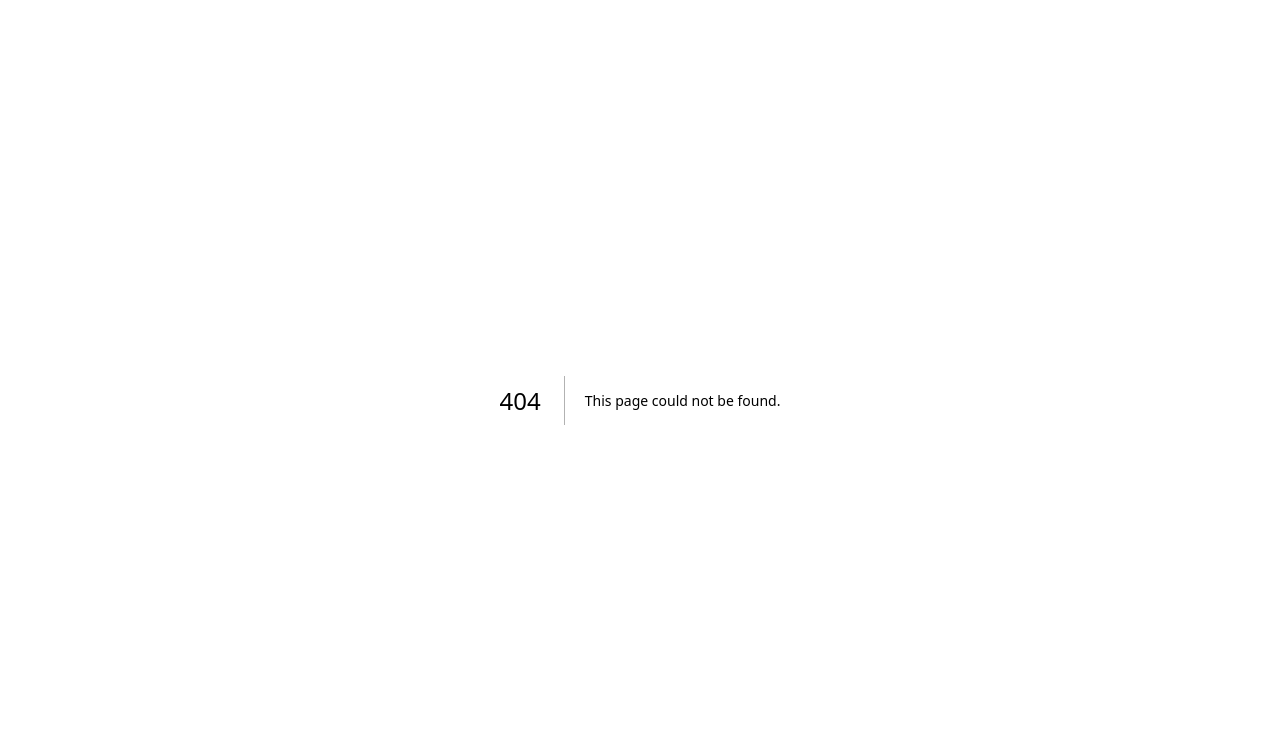
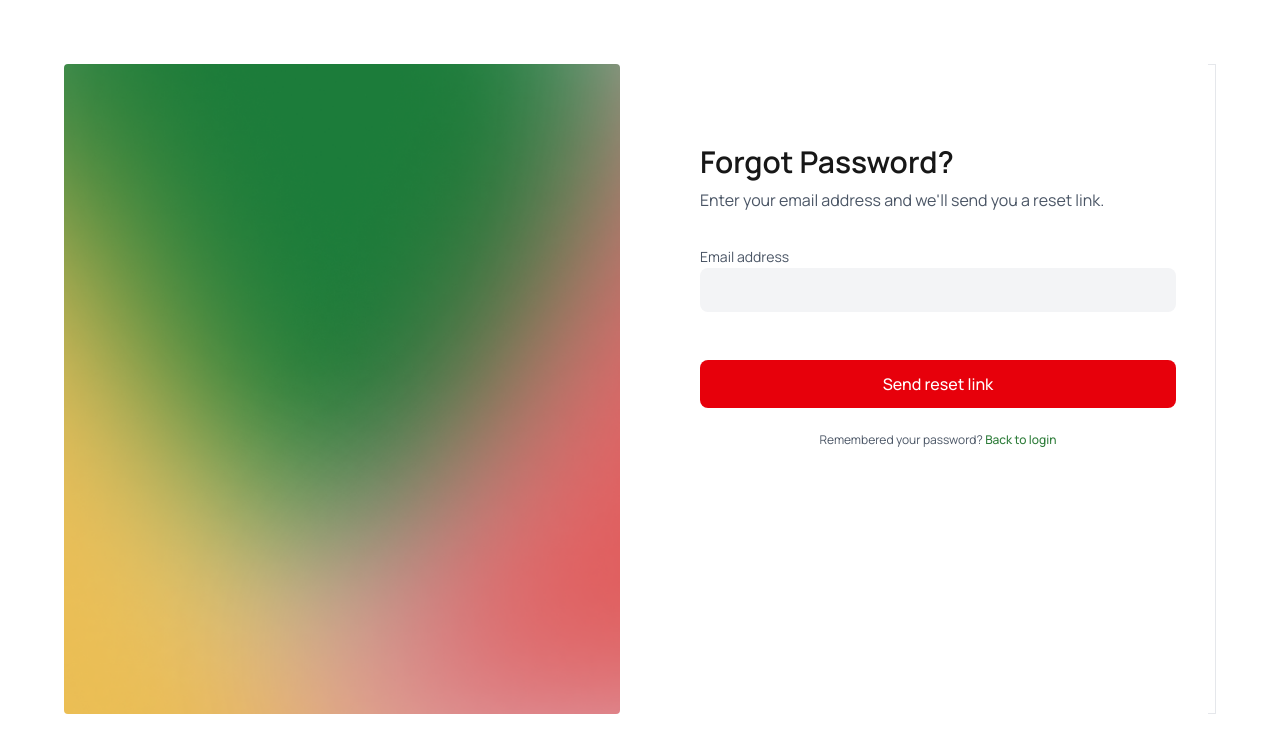
Before and after one commit to maycodin/Bloodlines-webapp, a Next.js app: page /RegisterPage/Forgot-password in a window 1280 px wide. Before the commit this address had no page. Shown: the top 752 px of the page. Built offline with nearby package versions, Linux system fonts and the light colour scheme.

Commit message:
feat: add register, login and forgot password pages

```diff
--- /dev/null
+++ b/app/RegisterPage/Forgot-password/page.tsx
@@ -0,0 +1,97 @@
+"use client";
+
+import { useState } from "react";
+import Image from "next/image";
+import Link from "next/link";
+
+export default function ForgotPasswordPage() {
+  const [email, setEmail] = useState("");
+  const [error, setError] = useState<string | null>(null);
+  const [success, setSuccess] = useState(false);
+
+  const handleSubmit = (e: React.FormEvent) => {
+    e.preventDefault();
+
+    if (!email) {
+      setError("Email is required");
+      return;
+    }
+
+    if (!/\S+@\S+\.\S+/.test(email)) {
+      setError("Enter a valid email");
+      return;
+    }
+
+    setError(null);
+    setSuccess(true);
+
+    // call API to send reset link
+    console.log("Reset link sent to:", email);
+  };
+
+  return (
+    <main className="min-h-screen">
+      <section className="min-h-[calc(100vh-80px)] p-10 md:py-16 flex items-center">
+        <div className="mx-auto mb-10 w-full max-w-6xl grid grid-cols-1 lg:grid-cols-2 gap-10">
+          <div className="hidden lg:block relative h-162.5">
+            <Image
+              src="/Side.png"
+              alt="Visual"
+              fill
+              className="rounded-sm object-cover"
+            />
+          </div>
+
+          {/* Form */}
+          <div className="bg-white p-10 md:px-10 md:py-20 relative">
+            {/* DESIGN LINES */}
+            <div className="absolute top-0 right-0 w-2 h-px bg-gray-200" />
+            <div className="absolute bottom-0 right-0 w-2 h-px bg-gray-200" />
+            <div className="absolute right-0 top-0 h-full w-px bg-gray-200" />
+
+            <h1 className="text-3xl font-semibold mb-2">Forgot Password?</h1>
+            <p className="text-gray-600 mb-8">
+              Enter your email address and we&apos;ll send you a reset link.
+            </p>
+
+            <form onSubmit={handleSubmit} className="space-y-6">
+              <div>
+                <label className="text-sm text-gray-600">Email address</label>
+                <input
+                  type="email"
+                  className="input bg-gray-100 outline-none border-none focus:ring-0"
+                  value={email}
+                  onChange={(e) => setEmail(e.target.value)}
+                />
+                {error && <p className="text-xs text-red-500 mt-1">{error}</p>}
+              </div>
+
+              {success && (
+                <p className="text-xs text-green-600">
+                  Reset link sent! Check your inbox.
+                </p>
+              )}
+
+              <button
+                type="submit"
+                className="w-full py-3 mt-6 rounded-lg font-medium bg-red-600 text-white"
+              >
+                Send reset link
+              </button>
+
+              <p className="text-xs text-center text-gray-600">
+                Remembered your password?{" "}
+                <Link
+                  href="/RegisterPage/Login"
+                  className="text-[#2d7c39] hover:underline font-medium"
+                >
+                  Back to login
+                </Link>
+              </p>
+            </form>
+          </div>
+        </div>
+      </section>
+    </main>
+  );
+}
--- a/app/RegisterPage/Login/page.tsx
+++ b/app/RegisterPage/Login/page.tsx
@@ -2,21 +2,22 @@
 
 import { useState } from "react";
 import Image from "next/image";
-import AuthNavbar from "@/components/AuthNavbar";
+import Link from "next/link";
 
 export default function LoginPage() {
   const [email, setEmail] = useState("");
   const [password, setPassword] = useState("");
   const [remember, setRemember] = useState(false);
   const [showPassword, setShowPassword] = useState(false);
-  const [errors, setErrors] = useState<{ email?: string; password?: string }>({});
+  const [errors, setErrors] = useState<{ email?: string; password?: string }>(
+    {}
+  );
 
   const validate = () => {
     const err: typeof errors = {};
 
     if (!email) err.email = "Email is required";
-    else if (!/\S+@\S+\.\S+/.test(email))
-      err.email = "Enter a valid email";
+    else if (!/\S+@\S+\.\S+/.test(email)) err.email = "Enter a valid email";
 
     if (!password) err.password = "Password is required";
 
@@ -33,12 +34,9 @@ export default function LoginPage() {
 
   return (
     <main className="min-h-screen">
-      <AuthNavbar />
-
-      <section className="min-h-[calc(100vh-80px)] flex items-center">
+      <section className="min-h-[calc(100vh-80px)] p-10 md:py-16 flex items-center">
         <div className="mx-auto mb-10 w-full max-w-6xl grid grid-cols-1 lg:grid-cols-2 gap-10">
-
-          <div className="hidden lg:block relative h-[650px]">
+          <div className="hidden lg:block relative h-162.5">
             <Image
               src="/Side.png"
               alt="Visual"
@@ -49,10 +47,9 @@ export default function LoginPage() {
 
           {/* Form */}
           <div className="bg-white p-10 md:px-10 md:py-20 relative">
-
             {/* DESIGN LINES */}
-            <div className="absolute top-0 left-138 w-1.25 h-px bg-gray-200" />
-            <div className="absolute bottom-0 left-0 w-1.25 h-2px bg-gray-200" />
+            <div className="absolute top-0 right-0 w-2 h-px bg-gray-200" />
+            <div className="absolute bottom-0 right-0 w-2 h-px bg-gray-200" />
             <div className="absolute right-0 top-0 h-full w-px bg-gray-200" />
 
             <h1 className="text-3xl font-semibold mb-2">Welcome Back!</h1>
@@ -61,9 +58,10 @@ export default function LoginPage() {
             </p>
 
             <form onSubmit={handleSubmit} className="space-y-6">
-
               <div>
-                <label className="text-sm text-gray-600">Enter email address</label>
+                <label className="text-sm text-gray-600">
+                  Enter email address
+                </label>
                 <input
                   type="email"
                   className="input bg-gray-100 outline-none border-none focus:ring-0"
@@ -71,9 +69,7 @@ export default function LoginPage() {
                   onChange={(e) => setEmail(e.target.value)}
                 />
                 {errors.email && (
-                  <p className="text-xs text-red-500 mt-1">
-                    {errors.email}
-                  </p>
+                  <p className="text-xs text-red-500 mt-1">{errors.email}</p>
                 )}
               </div>
 
@@ -98,14 +94,11 @@ export default function LoginPage() {
                 </div>
 
                 {errors.password && (
-                  <p className="text-xs text-red-500 mt-1">
-                    {errors.password}
-                  </p>
+                  <p className="text-xs text-red-500 mt-1">{errors.password}</p>
                 )}
               </div>
 
               <div className="flex items-center justify-between text-xs">
-
                 <label className="flex items-center gap-2 text-gray-600">
                   <input
                     type="checkbox"
@@ -115,13 +108,12 @@ export default function LoginPage() {
                   />
                   Remember me
                 </label>
-
-                <button
-                  type="button"
+                <Link
+                  href="/RegisterPage/Forgot-password"
                   className="text-gray-900 hover:underline"
                 >
                   Forgot your password?
-                </button>
+                </Link>
               </div>
 
               <button
@@ -133,11 +125,13 @@ export default function LoginPage() {
 
               <p className="text-xs text-center text-gray-600">
                 Don&apos;t have an account?{" "}
-                <span className="text-green-600 cursor-pointer">
+                <Link
+                  href="/RegisterPage/Signup"
+                  className="text-[#2d7c39] hover:underline font-medium"
+                >
                   Register
-                </span>
+                </Link>
               </p>
-
             </form>
           </div>
         </div>
--- a/app/RegisterPage/Signup/page.tsx
+++ b/app/RegisterPage/Signup/page.tsx
@@ -2,7 +2,6 @@
 
 import { useState } from "react";
 import Image from "next/image";
-import AuthNavbar from "@/components/AuthNavbar";
 
 type FormData = {
   fullName: string;
@@ -79,32 +78,37 @@ export default function SignupPage() {
     index: number;
     currentStep: number;
   }) {
-    const active = currentStep === index;
+    const isActive = currentStep === index;
+    const isImageStep = index === 1;
 
     return (
       <div
-        className={`relative flex-1 py-2 text-center text-sm font-medium
-        ${active ? "bg-green-500 text-white" : "bg-green-50 text-gray-700"}
-        rounded-lg`}
+        className={`relative flex-1 py-2 text-center text-sm font-medium rounded-md
+          ${
+            isActive
+              ? isImageStep
+                ? "bg-transparent text-white"
+                : "bg-[#2d7c39] text-white"
+              : "bg-green-50 text-gray-700"
+          }`}
       >
-        Step {index}
-        {active && index === 1 && (
-          <span
-            className="absolute top-0 -right-3 w-0 h-0
-            border-t-18 border-t-transparent
-            border-b-18 border-b-transparent
-            border-l-12 border-l-green-500"
+        {isActive && isImageStep && (
+          <Image
+            src="/Rectangle.png"
+            alt="Visual"
+            fill
+            className="object-cover z-0"
           />
         )}
+
+        <span className="relative z-10">Step {index}</span>
       </div>
     );
   }
 
   return (
     <main className="min-h-screen">
-      <AuthNavbar />
-
-      <section className="min-h-[calc(100vh-80px)] p-10 md:py-10 flex items-center">
+      <section className="min-h-[calc(100vh-80px)] p-10 md:py-16 flex items-center">
         <div className="mx-auto w-full max-w-6xl grid grid-cols-1 lg:grid-cols-2 gap-8">
           <div className="hidden lg:block relative h-162.5">
             <Image
@@ -116,10 +120,10 @@ export default function SignupPage() {
           </div>
 
           {/* Form */}
-          <div className="w-full max-w-lg bg-white p-10 md:py-20 relative text-sm">
+          <div className="w-full max-w-lg bg-white p-10 md:py-16 relative text-sm">
             {/* Design Lines */}
-            <div className="absolute top-0 left-0 w-full h-px bg-gray-200" />
-            <div className="absolute bottom-0 left-0 w-full h-px bg-gray-200" />
+            <div className="absolute top-0 right-0 w-2 h-px bg-gray-200" />
+            <div className="absolute bottom-0 right-0 w-2 h-px bg-gray-200" />
             <div className="absolute right-0 top-0 h-full w-px bg-gray-200" />
 
             <h1 className="text-3xl font-semibold mb-2">Join BloodLines</h1>
@@ -128,7 +132,7 @@ export default function SignupPage() {
             </p>
 
             {/* STEPS */}
-            <div className="flex gap-2 mb-8 bg-green-50 p-2 rounded-xl">
+            <div className="flex gap-0.5 mb-8 bg-green-50 rounded-xl">
               <StepBadge index={1} currentStep={step} />
               <StepBadge index={2} currentStep={step} />
               <StepBadge index={3} currentStep={step} />
@@ -172,7 +176,7 @@ export default function SignupPage() {
                 <button
                   disabled={!step1Complete}
                   onClick={() => setStep(2)}
-                  className={`w-full py-3 mt-10 rounded-lg font-medium
+                  className={`w-full py-3 mt-20 rounded-lg font-medium
       ${step1Complete ? "bg-red-600 text-white" : "bg-gray-400 text-white"}`}
                 >
                   Continue
@@ -261,7 +265,7 @@ export default function SignupPage() {
                 <button
                   disabled={!step2Complete}
                   onClick={() => setStep(3)}
-                  className={`w-full py-3 mt-10 rounded-lg font-medium
+                  className={`w-full py-3 rounded-lg font-medium
       ${step2Complete ? "bg-red-600 text-white" : "bg-gray-400 text-white"}`}
                 >
                   Continue
@@ -297,7 +301,7 @@ export default function SignupPage() {
 
                   <div className="flex-1 h-1.5 bg-gray-300 rounded">
                     <div
-                      className="h-full bg-green-600 transition-all"
+                      className="h-full bg-[#2d7c39] transition-all"
                       style={{
                         width: `${(passwordScore / 3) * 100}%`,
                       }}
@@ -358,7 +362,7 @@ export default function SignupPage() {
 
                 <button
                   disabled={!step3Complete}
-                  className={`w-full py-3 mt-8 rounded-lg font-medium
+                  className={`w-full py-3 rounded-lg font-medium
       ${step3Complete ? "bg-red-600 text-white" : "bg-gray-400 text-white"}`}
                 >
                   Create an account
@@ -376,7 +380,7 @@ function Checklist({ ok, label }: { ok: boolean; label: string }) {
   return (
     <div
       className={`flex items-center gap-2 ${
-        ok ? "text-green-600" : "text-red-500"
+        ok ? "text-[#2d7c39]" : "text-red-500"
       }`}
     >
       <span>{ok ? "✔" : "✖"}</span>
--- a/app/globals.css
+++ b/app/globals.css
@@ -9,6 +9,7 @@
   --color-background: var(--background);
   --color-foreground: var(--foreground);
   --color-light-mint: #ebfff1;
+  --color-green: #2d7c39;
   --font-sans: var(--font-geist-sans);
   --font-mono: var(--font-geist-mono);
 }
--- a/components/StepBadge.tsx
+++ b/components/StepBadge.tsx
@@ -1,3 +1,5 @@
+import Image from "next/image";
+
 type StepBadgeProps = {
   index: number;
   currentStep: number;
@@ -35,11 +37,13 @@ export default function StepBadge({
         <span
           className="absolute top-0 right-0 h-full w-6
           bg-green-500"
-          style={{
-            clipPath:
-              "polygon(0 0, 100% 50%, 0 100%)",
-          }}
-        />
+>             <Image
+              src="/Rectangle.png"
+              alt="Visual"
+              fill
+              className="rounded-sm object-cover w-full h-full"
+            />
+       </span>
       )}
     </div>
   );
--- a/package.json
+++ b/package.json
@@ -20,6 +20,7 @@
     "@types/node": "^20",
     "@types/react": "^19",
     "@types/react-dom": "^19",
+    "baseline-browser-mapping": "^2.9.19",
     "eslint": "^9",
     "eslint-config-next": "16.0.10",
     "tailwindcss": "^4",
```
Also changed, not shown: public/Rectangle.png (added), 1 other file (tests, documents, lock files or other folders).
